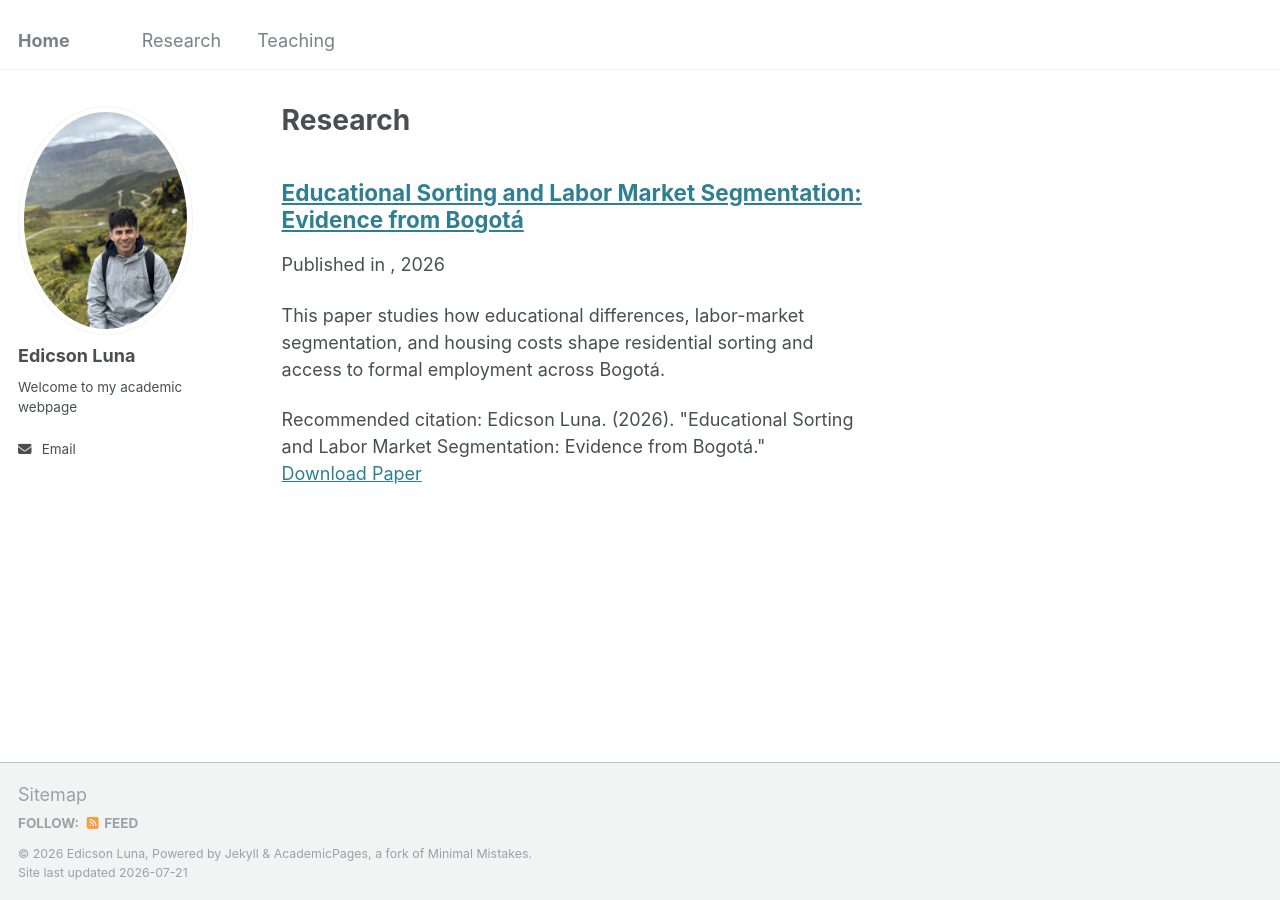
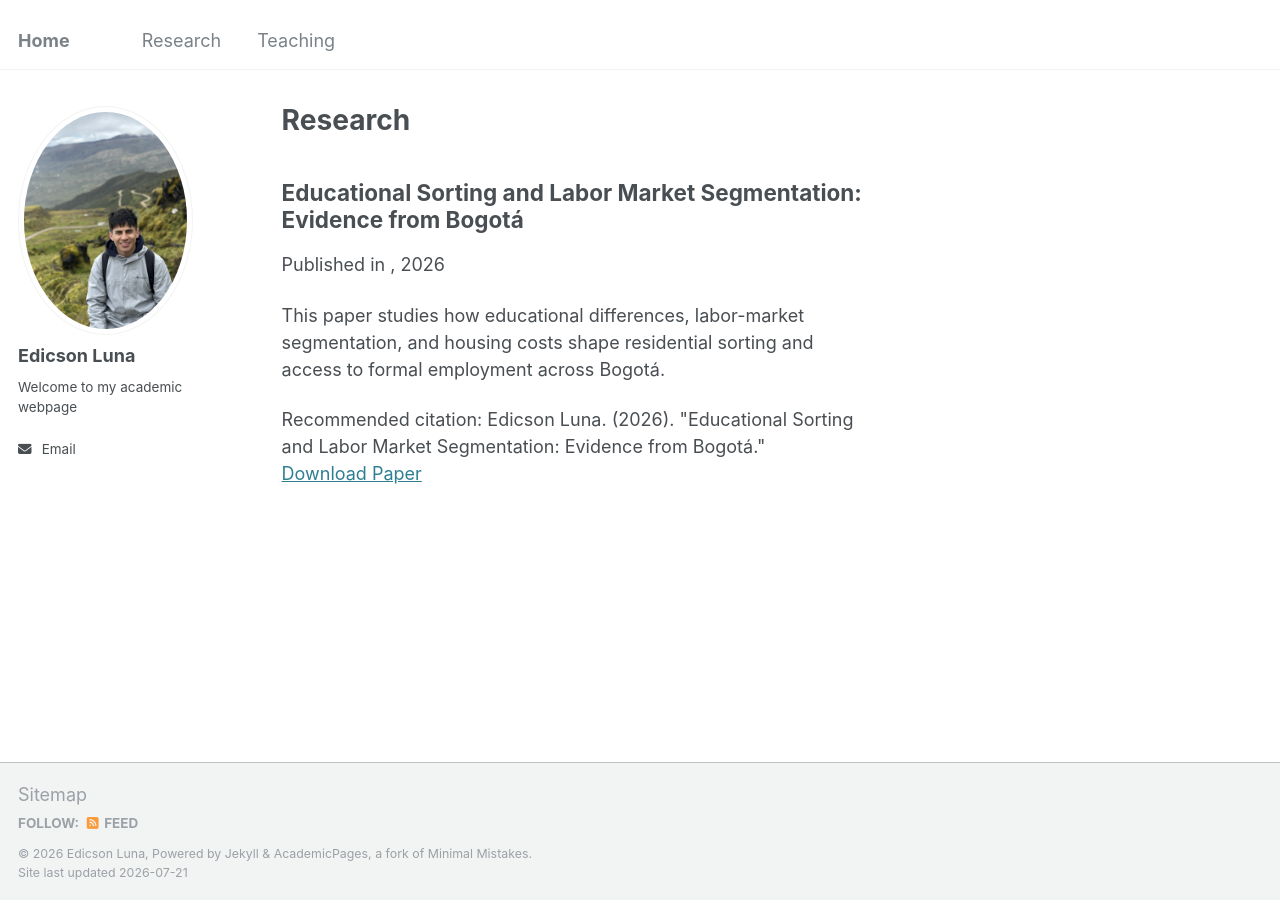
Before and after one commit to edicsonluna/edicsonluna.github.io, a Jekyll site: the page built from _pages/publications.html, in a window 1280 px wide. Built offline with Jekyll 4.4.1, drawn with Linux system fonts in a browser that asks for light colours.

Commit message:
Update archive-single.html

```diff
--- a/_includes/archive-single.html
+++ b/_includes/archive-single.html
@@ -28,10 +28,8 @@
     {% endif %}
 
     <h2 class="archive__item-title" itemprop="headline">
-      {% if post.collection == 'publications' and post.paperurl %}
-        <a href="{{ post.paperurl }}" target="_blank" rel="noopener">
-          {{ title }}
-        </a>
+      {% if post.collection == 'publications' %}
+        {{ title }}
       {% elsif post.link %}
         <a href="{{ post.link }}">
           {{ title }}
```
